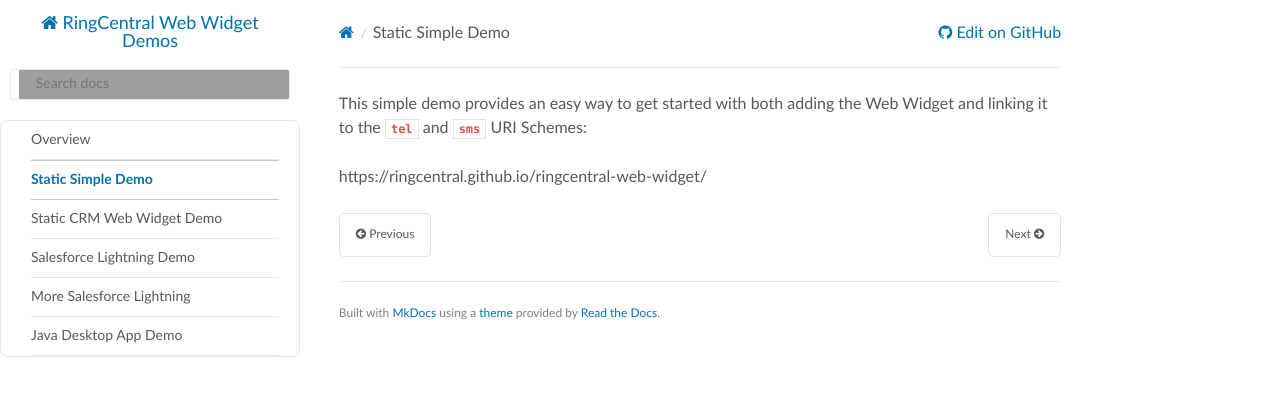
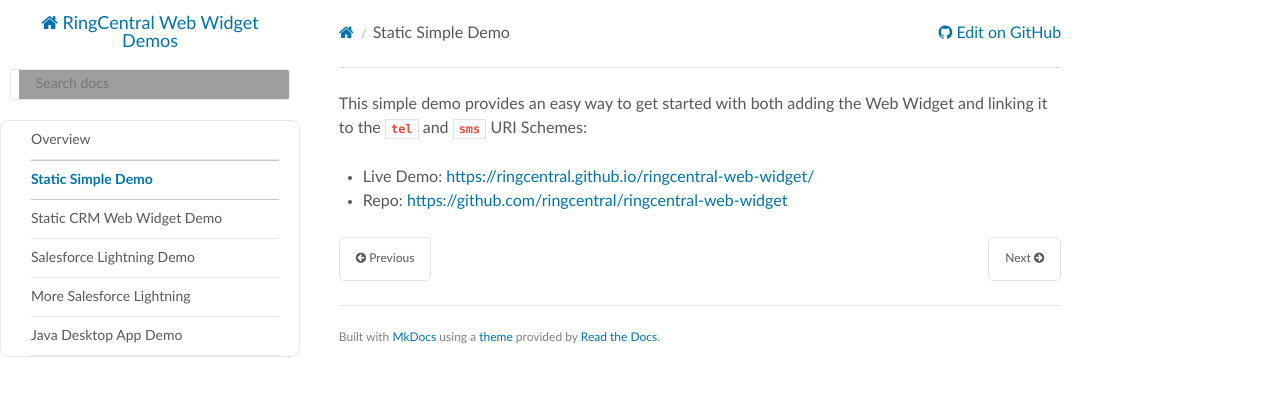
Before and after one commit to ringcentral-tutorials/ringcentral-embeddable-demos, an MkDocs documentation site: the page built from docs/static_simple.md, in a window 1280 px wide, cut to the strip 0-396 px from the top of the page. Built offline with MkDocs 1.6.1, drawn with Linux system fonts in a browser that asks for light colours; nearby versions of some CDN libraries; old or Windows-style settings are respelled for this version of MkDocs; grey boxes are pictures that could not be loaded.

Commit message:
update docs

```diff
--- a/docs/static_simple.md
+++ b/docs/static_simple.md
@@ -1,3 +1,4 @@
 This simple demo provides an easy way to get started with both adding the Web Widget and linking it to the `tel` and `sms` URI Schemes:
 
-https://ringcentral.github.io/ringcentral-web-widget/
+* Live Demo: [https://ringcentral.github.io/ringcentral-web-widget/](https://ringcentral.github.io/ringcentral-web-widget/)
+* Repo: [https://github.com/ringcentral/ringcentral-web-widget](https://github.com/ringcentral/ringcentral-web-widget)
```
Also changed, not shown: docs/java_desktop_app_jxbrowser.md (+2 -1 lines).
